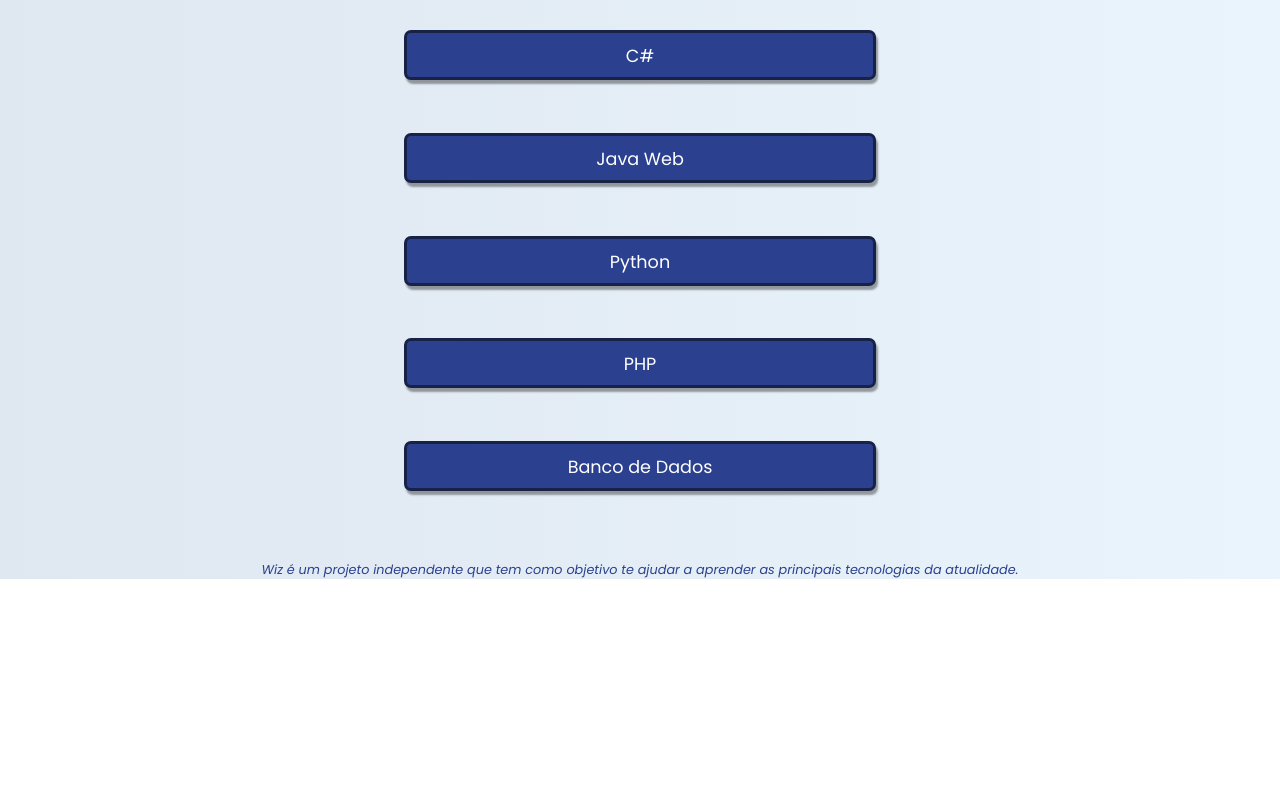
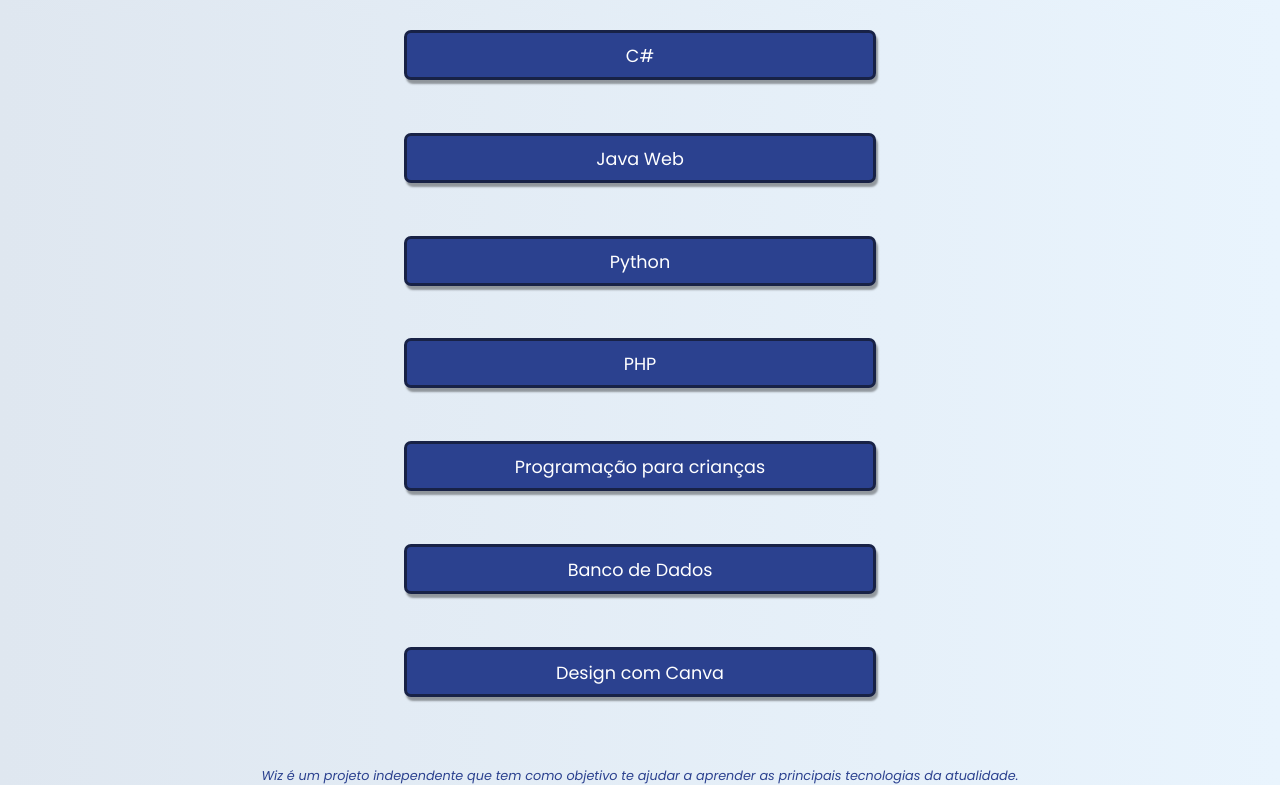
Before and after one commit to leonardoramalho/link-tree, a plain HTML site: page index.html in a window 1280 px wide. Shown: the part 799-1584 px from the top of the page. Before the commit the page ends 1378 px from the top, so only its background shows below. Drawn offline with Linux system fonts and the light colour scheme.

Commit message:
Update index.html

```diff
--- a/index.html
+++ b/index.html
@@ -47,8 +47,16 @@
             <a href="https://go.hotmart.com/S76931847B">PHP</a>
         </div>
 
+        <div id="scratch">
+            <a href="https://go.hotmart.com/I77639469Q">Programação para crianças</a>
+        </div>
+
         <div id="banco-dados">
             <a href="https://go.hotmart.com/D77558121G">Banco de Dados</a>
+        </div>
+
+        <div id="design">
+            <a href="https://go.hotmart.com/Q77662169U?ap=aa97">Design com Canva</a>
         </div>
 
     </div>
```
